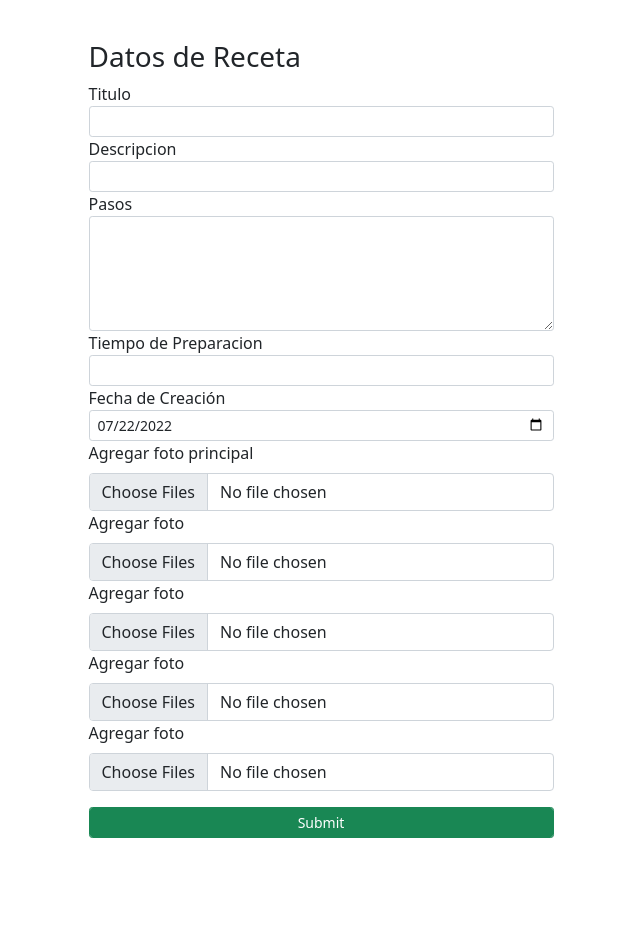
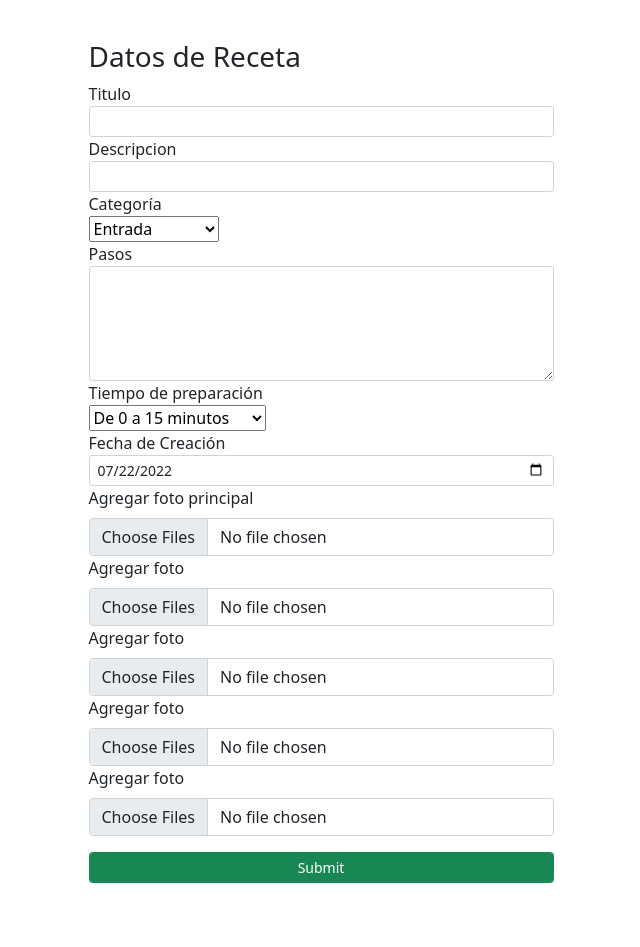
Before and after one commit to AgusGuti/Chef_RPC, a Flask app: page /altaReceta in a window 1280 px wide. Shown: the part 149-1096 px from the top of the page, without its empty margins (319-959 px from the left). Before the commit the page ends 987 px from the top, so only its background shows below. Run offline with Flask 3, Linux system fonts and the light colour scheme; parts of the project's set-up code (start-up, migrations or seed data) failed here and were passed over.

Commit message:
Agrego select en campos de "categoría" y "Tiempo de preparación" en el form

```diff
--- a/app-python/app/templates/alta-receta.html
+++ b/app-python/app/templates/alta-receta.html
@@ -111,15 +111,34 @@
                             </div>
 
                             <div class="form-group">
+                                <label for="categoría">Categoría</label><br>
+                                <select name="Categoría" id="lang">
+                                    <option value="Entrada">Entrada</option>
+                                    <option value="Plato principal">Plato Principal</option>
+                                    <option value="postre">Postre</option>
+                                    <option value="Brunch">Brunch</option>
+                                    <option value="Vegetariano">Vegetariano</option>
+                                    <option value="Vegano">Vegano</option>
+                                  </select>
+                                </div>
+
+                            <div class="form-group">
                             <label for="pasos">Pasos</label><br>
                             <textarea name="pasos" rows="5" cols="60" class="form-control form-control-sm"
                             id="pasos" required></textarea>
                             </div>
 
                             <div class="form-group">
-                                <label>Tiempo de Preparacion </label> <input type="text"
-                                    class="form-control form-control-sm" id="tiempoPreparacion" name="tiempoPreparacion" required>
-                            </div>
+                                <label for="tiempoPreparacion">Tiempo de preparación</label><br>
+                                <select name="tiempoPreparacion" id="tiempoPreparacion">
+                                    <option value="1">De 0 a 15 minutos</option>
+                                    <option value="2">De 15 a 30 minutos</option>
+                                    <option value="3">De 30 a 45 minutos</option>
+                                    <option value="4">De 45 a 60 minutos</option>
+                                    <option value="5">De 60 a 90 minutos</option>
+                                    <option value="6">De 90 a 120 minutos</option>
+                                  </select>
+                                </div>
 
                             <div class="form-group">
                                 <label for="start">Fecha de Creación</label>
```
